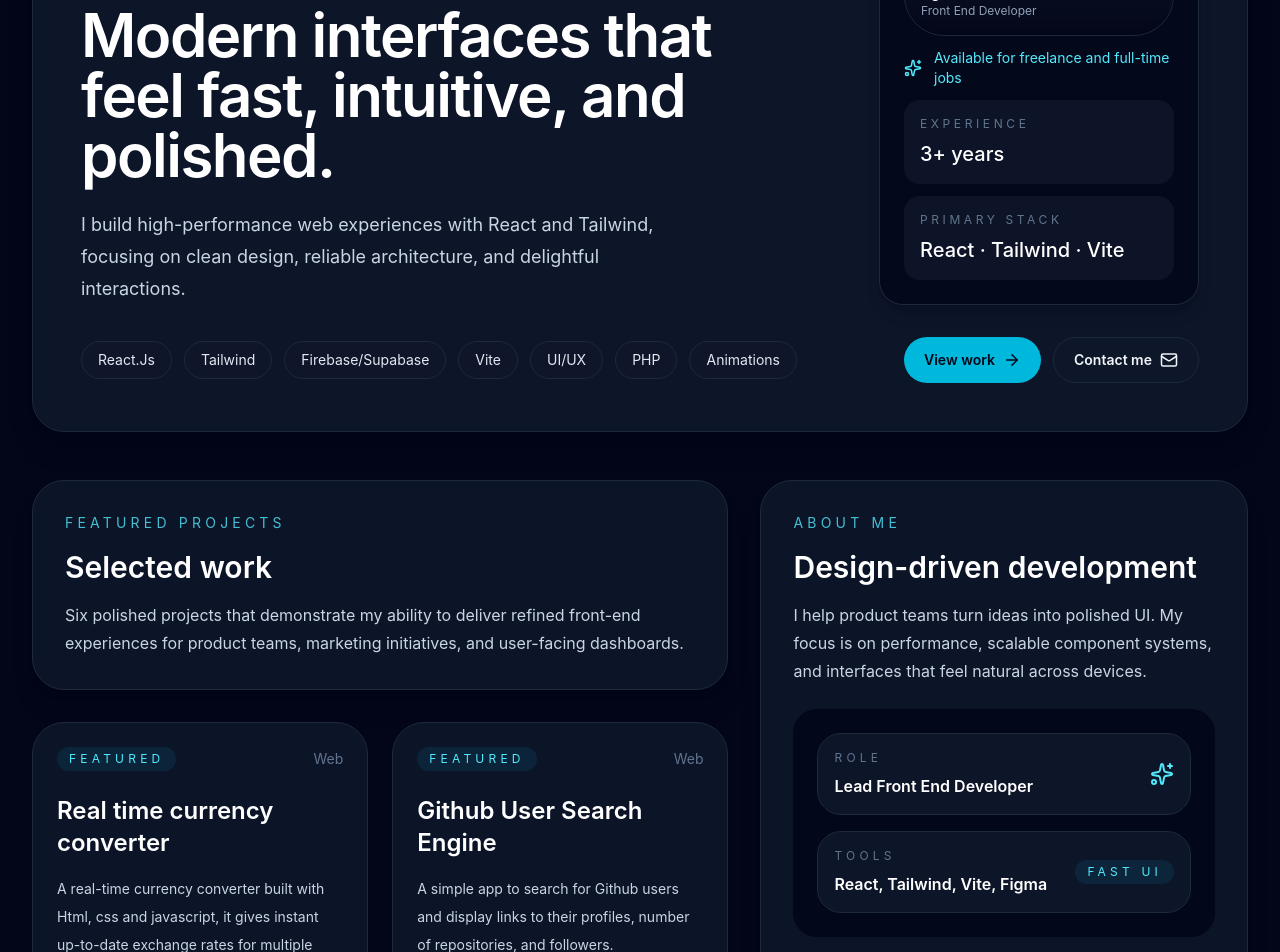
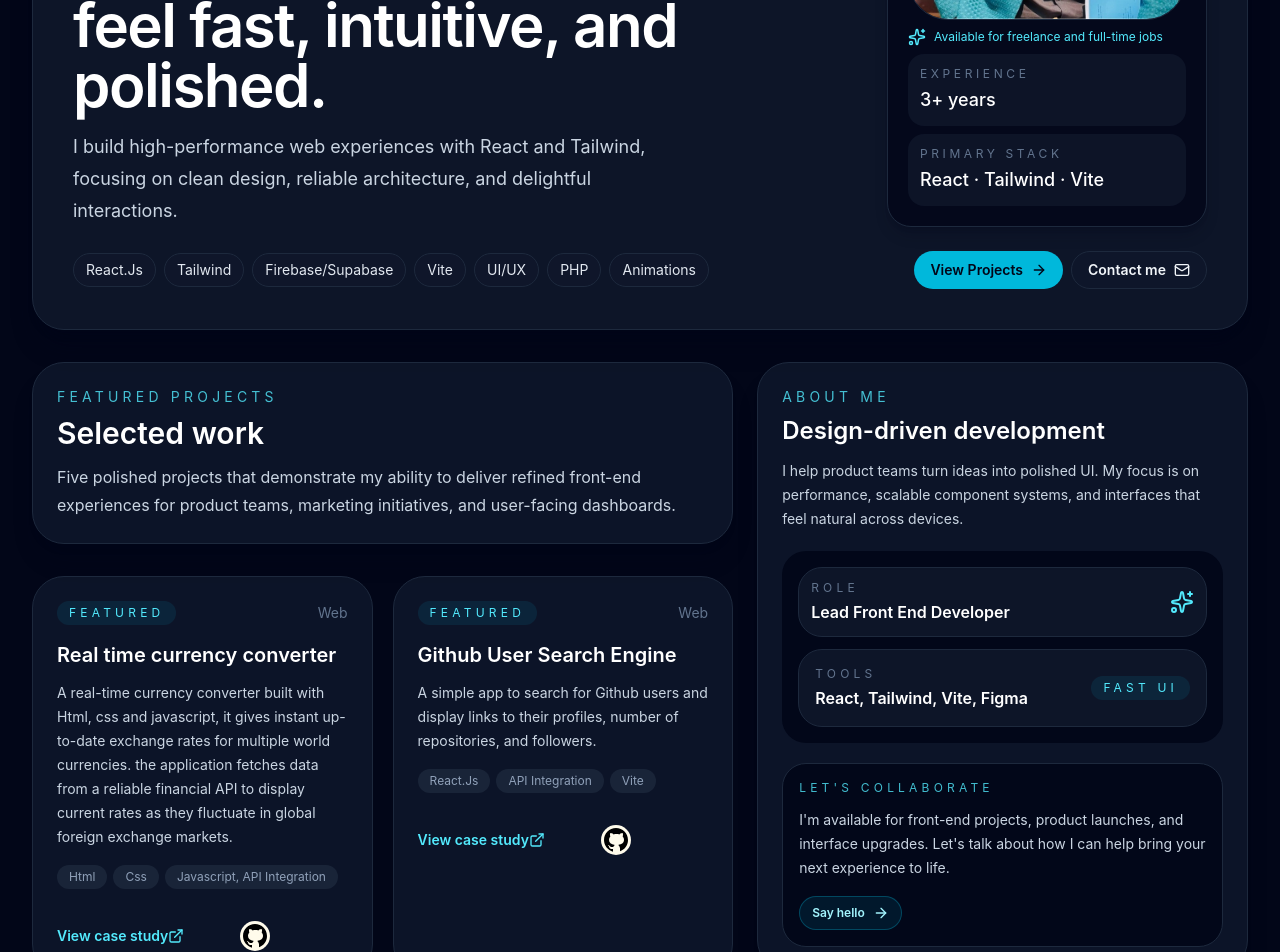
Before and after one commit to Aghahowa22/my-portfolio, a React (Vite) app: page / in a window 1280 px wide. Shown: the part 420-1372 px from the top of the page. Built offline with nearby package versions, Linux system fonts and the light colour scheme.

Commit message:
completed

```diff
--- a/src/App.jsx
+++ b/src/App.jsx
@@ -8,6 +8,8 @@ const projects = [
       "A real-time currency converter built with Html, css and javascript, it gives instant up-to-date exchange rates for multiple world currencies. the application fetches data from a reliable financial API to display current rates as they fluctuate in global foreign exchange markets.",
     tags: ["Html", "Css", "Javascript, API Integration"],
     link: "https://lucky-kataifi-725a98.netlify.app/",
+    githubLink:
+      "https://github.com/Aghahowa22/crypto_currency_converter_landing_page.git",
   },
   {
     title: "Github User Search Engine",
@@ -15,6 +17,8 @@ const projects = [
       "A simple app to search for Github users and display links to their profiles, number of repositories, and followers.",
     tags: ["React.Js", "API Integration", "Vite"],
     link: "https://effervescent-flan-f5b516.netlify.app/",
+    githubLink:
+      "https://github.com/Aghahowa22/Github_user_search_Engine-using-reactjs.git",
   },
   {
     title: "Quick Notes",
@@ -22,6 +26,7 @@ const projects = [
       "Real-time note-taking app with a clean interface and seamless synchronization that allows users to create accounts, track and jot down their ideals and daily activities, using firebase as authentication and database.",
     tags: ["Vite", "Tailwind", "Firebase Auth & Firestore"],
     link: "https://dazzling-cocada-0283fa.netlify.app/",
+    githubLink: "https://github.com/Aghahowa22/Quick_note.git",
   },
   {
     title: "Nigerian PAYE Tax Calculator",
@@ -29,6 +34,7 @@ const projects = [
       "A simple app to calculate Nigerian tax PAYE based on user input, user income, user income deductions, and current tax rates. the web application allows users to create accounts or sign in useing google authentication, and it also stores the user data in firebase firestore database.",
     tags: ["Vite", "Tailwind", "Firebase", "Google Auth & Firestore"],
     link: "https://taxpalprojects.netlify.app/",
+    githubLink: "https://github.com/Aghahowa22/Yuki-project.git",
   },
   {
     title: "Learning Management System",
@@ -42,60 +48,62 @@ const projects = [
       "Supabase storage",
     ],
     link: "https://spectacular-sherbet-2244f4.netlify.app/",
+    githubLink: "https://github.com/Aghahowa22/learn-flow.git",
   },
-
 ];
 
 function App() {
   return (
     <div className="min-h-screen bg-slate-950 text-slate-100">
-      <main className="mx-auto max-w-7xl px-6 py-10 lg:px-8 lg:py-14">
-        <header className="flex flex-col gap-8 rounded-4xl border border-slate-800 bg-slate-900/90 p-8 shadow-xl shadow-slate-950/40 lg:p-12">
+      <main className="mx-auto max-w-7xl px-6 py-8 lg:px-8 lg:py-10">
+        <header className="flex flex-col gap-6 rounded-4xl border border-slate-800 bg-slate-900/90 p-8 shadow-xl shadow-slate-950/40 lg:p-10">
           <div className="flex flex-col gap-6 lg:flex-row lg:items-end lg:justify-between">
             <div className="max-w-2xl">
               <p className="text-sm uppercase tracking-[0.35em] text-cyan-300/75">
                 Front End Developer
               </p>
-              <h1 className="mt-4 text-5xl font-semibold tracking-tight text-white sm:text-6xl">
+              <h1 className="mt-3 text-5xl font-semibold tracking-tight text-white sm:text-6xl">
                 Modern interfaces that feel fast, intuitive, and polished.
               </h1>
-              <p className="mt-6 max-w-xl text-lg leading-8 text-slate-300">
+              <p className="mt-4 max-w-xl text-lg leading-8 text-slate-300">
                 I build high-performance web experiences with React and
                 Tailwind, focusing on clean design, reliable architecture, and
                 delightful interactions.
               </p>
             </div>
 
-            <div className="grid gap-3 rounded-3xl border border-slate-800 bg-slate-950/80 p-6 text-sm text-slate-300 shadow-lg shadow-slate-950/20 sm:max-w-xs">
+            <div className="grid gap-2 rounded-3xl border border-slate-800 bg-slate-950/80 p-5 text-sm text-slate-300 shadow-lg shadow-slate-950/20 sm:max-w-xs">
               <div className="overflow-hidden rounded-[2.5rem] border border-slate-800 bg-slate-800/30">
                 <img
                   src="/portfolio image.jpeg"
                   alt="Profile photo"
-                  className="h-64 w-full object-cover object-center"
+                  className="h-full w-full object-cover object-center"
                 />
-                <div className="bg-linear-to-t from-slate-950/95 to-transparent px-4 py-4 text-left">
-                  <p className="text-sm font-semibold text-white">Aghahowa Edosa</p>
+                <div className="bg-linear-to-t from-slate-950/95 to-transparent px-3 py-3 text-left">
+                  <p className="text-sm font-semibold text-white">
+                    Aghahowa Edosa
+                  </p>
                   <p className="text-xs text-slate-400">Front End Developer</p>
                 </div>
               </div>
-              <div className="flex items-center gap-3 text-cyan-300">
-                <Sparkles size={20} />
+              <div className="flex items-center gap-2 text-cyan-300 text-xs">
+                <Sparkles size={18} />
                 <span>Available for freelance and full-time jobs</span>
               </div>
-              <div className="space-y-3">
-                <div className="rounded-2xl bg-slate-900/80 p-4">
+              <div className="space-y-2">
+                <div className="rounded-2xl bg-slate-900/80 p-3">
                   <p className="text-xs uppercase tracking-[0.3em] text-slate-500">
                     Experience
                   </p>
-                  <p className="mt-2 text-xl font-medium text-white">
+                  <p className="mt-1 text-lg font-medium text-white">
                     3+ years
                   </p>
                 </div>
-                <div className="rounded-2xl bg-slate-900/80 p-4">
+                <div className="rounded-2xl bg-slate-900/80 p-3">
                   <p className="text-xs uppercase tracking-[0.3em] text-slate-500">
                     Primary stack
                   </p>
-                  <p className="mt-2 text-xl font-medium text-white">
+                  <p className="mt-1 text-lg font-medium text-white">
                     React · Tailwind · Vite
                   </p>
                 </div>
@@ -103,8 +111,8 @@ function App() {
             </div>
           </div>
 
-          <div className="flex flex-col gap-4 sm:flex-row sm:items-center sm:justify-between">
-            <div className="flex flex-wrap gap-3">
+          <div className="flex flex-col gap-3 sm:flex-row sm:items-center sm:justify-between">
+            <div className="flex flex-wrap gap-2">
               {[
                 "React.Js",
                 "Tailwind",
@@ -116,46 +124,46 @@ function App() {
               ].map((skill) => (
                 <span
                   key={skill}
-                  className="rounded-full border border-slate-800 bg-slate-900/80 px-4 py-2 text-sm text-slate-200"
+                  className="rounded-full border border-slate-800 bg-slate-900/80 px-3 py-1.5 text-sm text-slate-200"
                 >
                   {skill}
                 </span>
               ))}
             </div>
-            <div className="flex flex-wrap gap-3">
+            <div className="flex flex-wrap gap-2">
               <a
                 href="#projects"
-                className="inline-flex items-center gap-2 rounded-full bg-cyan-500 px-5 py-3 text-sm font-semibold text-slate-950 transition hover:bg-cyan-400"
+                className="inline-flex items-center gap-2 rounded-full bg-cyan-500 px-4 py-2 text-sm font-semibold text-slate-950 transition hover:bg-cyan-400"
               >
-                View work <ArrowRight size={18} />
+                View Projects <ArrowRight size={16} />
               </a>
               <a
                 href="mailto:raymondedosa400@gmail.com"
-                className="inline-flex items-center gap-2 rounded-full border border-slate-800 bg-slate-900/90 px-5 py-3 text-sm font-semibold text-slate-100 transition hover:border-cyan-400"
+                className="inline-flex items-center gap-2 rounded-full border border-slate-800 bg-slate-900/90 px-4 py-2 text-sm font-semibold text-slate-100 transition hover:border-cyan-400"
               >
-                Contact me <Mail size={18} />
+                Contact me <Mail size={16} />
               </a>
             </div>
           </div>
         </header>
 
-        <section className="mt-12 grid gap-8 lg:grid-cols-[1fr_0.7fr] lg:items-start">
+        <section className="mt-8 grid gap-6 lg:grid-cols-[1fr_0.7fr] lg:items-start">
           <div className="space-y-8">
-            <div className="rounded-4xl border border-slate-800 bg-slate-900/85 p-8 shadow-xl shadow-slate-950/20">
+            <div className="rounded-4xl border border-slate-800 bg-slate-900/85 p-6 shadow-xl shadow-slate-950/20">
               <p className="text-sm uppercase tracking-[0.3em] text-cyan-300/80">
                 Featured projects
               </p>
-              <h2 className="mt-4 text-3xl font-semibold text-white">
+              <h2 className="mt-2 text-3xl font-semibold text-white">
                 Selected work
               </h2>
-              <p className="mt-4 text-base leading-7 text-slate-300">
-                Six polished projects that demonstrate my ability to deliver
+              <p className="mt-3 text-base leading-7 text-slate-300">
+                Five polished projects that demonstrate my ability to deliver
                 refined front-end experiences for product teams, marketing
                 initiatives, and user-facing dashboards.
               </p>
             </div>
 
-            <div id="projects" className="grid gap-6 sm:grid-cols-2">
+            <div id="projects" className="grid gap-5 xl:grid-cols-2 sm:grid-cols-2">
               {projects.map((project) => (
                 <article
                   key={project.title}
@@ -167,13 +175,13 @@ function App() {
                     </p>
                     <span className="text-sm text-slate-500">Web</span>
                   </div>
-                  <h3 className="mt-6 text-2xl font-semibold text-white">
+                  <h3 className="mt-4 text-xl font-semibold text-white">
                     {project.title}
                   </h3>
-                  <p className="mt-4 text-sm leading-7 text-slate-300">
+                  <p className="mt-3 text-sm leading-6 text-slate-300">
                     {project.description}
                   </p>
-                  <div className="mt-6 flex flex-wrap gap-2">
+                  <div className="mt-4 flex flex-wrap gap-1.5">
                     {project.tags.map((tag) => (
                       <span
                         key={tag}
@@ -183,39 +191,58 @@ function App() {
                       </span>
                     ))}
                   </div>
-                  <a
-                    href={project.link}
-                    className="mt-8 inline-flex items-center gap-2 text-sm font-semibold text-cyan-300 transition group-hover:text-cyan-200"
-                  >
-                    View case study <ExternalLink size={16} />
-                  </a>
+                  <div className="flex items-center  gap-10">
+                    <a
+                      href={project.link}
+                      className="mt-8 inline-flex items-center  text-sm font-semibold text-cyan-300 transition group-hover:text-cyan-200"
+                    >
+                      View case study <ExternalLink size={16} />
+                    </a>
+
+                      <a
+                        href={project.githubLink}
+                        className="ml-4 mt-8 inline-flex  items-center gap-2 text-sm font-semibold text-cyan-300 transition group-hover:text-cyan-200"
+                      >
+                        <svg
+                          className="bg-amber-50 rounded-full "
+                          xmlns="http://www.w3.org/2000/svg"
+                          x="0px"
+                          y="0px"
+                          width="30"
+                          height="30"
+                          viewBox="0 0 30 30"
+                        >
+                          <path d="M15,3C8.373,3,3,8.373,3,15c0,5.623,3.872,10.328,9.092,11.63C12.036,26.468,12,26.28,12,26.047v-2.051 c-0.487,0-1.303,0-1.508,0c-0.821,0-1.551-0.353-1.905-1.009c-0.393-0.729-0.461-1.844-1.435-2.526 c-0.289-0.227-0.069-0.486,0.264-0.451c0.615,0.174,1.125,0.596,1.605,1.222c0.478,0.627,0.703,0.769,1.596,0.769 c0.433,0,1.081-0.025,1.691-0.121c0.328-0.833,0.895-1.6,1.588-1.962c-3.996-0.411-5.903-2.399-5.903-5.098 c0-1.162,0.495-2.286,1.336-3.233C9.053,10.647,8.706,8.73,9.435,8c1.798,0,2.885,1.166,3.146,1.481C13.477,9.174,14.461,9,15.495,9 c1.036,0,2.024,0.174,2.922,0.483C18.675,9.17,19.763,8,21.565,8c0.732,0.731,0.381,2.656,0.102,3.594 c0.836,0.945,1.328,2.066,1.328,3.226c0,2.697-1.904,4.684-5.894,5.097C18.199,20.49,19,22.1,19,23.313v2.734 c0,0.104-0.023,0.179-0.035,0.268C23.641,24.676,27,20.236,27,15C27,8.373,21.627,3,15,3z"></path>
+                        </svg>
+                      </a>
+                  </div>
                 </article>
               ))}
             </div>
           </div>
 
-          <aside className="space-y-6 rounded-4xl border border-slate-800 bg-slate-900/85 p-8 shadow-xl shadow-slate-950/20">
+          <aside className="space-y-5 rounded-4xl border border-slate-800 bg-slate-900/85 p-6 shadow-xl shadow-slate-950/20">
             <div>
               <p className="text-sm uppercase tracking-[0.3em] text-cyan-300/80">
                 About me
               </p>
-              <h2 className="mt-4 text-3xl font-semibold text-white">
+              <h2 className="mt-2 text-2xl font-semibold text-white">
                 Design-driven development
               </h2>
-              <p className="mt-4 text-base leading-7 text-slate-300">
+              <p className="mt-3 text-sm leading-6 text-slate-300">
                 I help product teams turn ideas into polished UI. My focus is on
                 performance, scalable component systems, and interfaces that
                 feel natural across devices.
               </p>
             </div>
 
-            <div className="grid gap-4 rounded-3xl bg-slate-950/90 p-6">
-              <div className="flex items-center justify-between rounded-3xl border border-slate-800 bg-slate-900/90 p-4">
+            <div className="grid gap-3 rounded-3xl bg-slate-950/90 p-4">
+              <div className="flex items-center justify-between rounded-3xl border border-slate-800 bg-slate-900/90 p-3">
                 <div>
                   <p className="text-xs uppercase tracking-[0.35em] text-slate-500">
                     Role
                   </p>
-                  <p className="mt-2 font-semibold text-white">
+                  <p className="mt-1 font-semibold text-white">
                     Lead Front End Developer
                   </p>
                 </div>
@@ -226,7 +253,7 @@ function App() {
                   <p className="text-xs uppercase tracking-[0.35em] text-slate-500">
                     Tools
                   </p>
-                  <p className="mt-2 font-semibold text-white">
+                  <p className="mt-1 font-semibold text-white">
                     React, Tailwind, Vite, Figma
                   </p>
                 </div>
@@ -236,18 +263,18 @@ function App() {
               </div>
             </div>
 
-            <div className="rounded-3xl border border-slate-800 bg-slate-950/90 p-6 text-sm text-slate-300">
+            <div className="rounded-3xl border border-slate-800 bg-slate-950/90 p-4 text-sm text-slate-300">
               <p className="text-xs uppercase tracking-[0.35em] text-cyan-300/80">
-                Let’s collaborate
+                Let's collaborate
               </p>
-              <p className="mt-4 leading-7 text-slate-300">
-                I’m available for front-end projects, product launches, and
-                interface upgrades. Let’s talk about how I can help bring your
+              <p className="mt-3 leading-6 text-slate-300">
+                I'm available for front-end projects, product launches, and
+                interface upgrades. Let's talk about how I can help bring your
                 next experience to life.
               </p>
               <a
                 href="mailto:raymondedosa400@gmail.com"
-                className="mt-6 inline-flex items-center gap-2 rounded-full border border-cyan-500/30 bg-cyan-500/10 px-4 py-3 text-sm font-semibold text-cyan-200 transition hover:bg-cyan-500/20"
+                className="mt-4 inline-flex items-center gap-2 rounded-full border border-cyan-500/30 bg-cyan-500/10 px-3 py-2 text-xs font-semibold text-cyan-200 transition hover:bg-cyan-500/20"
               >
                 Say hello <ArrowRight size={16} />
               </a>
```
Also changed, not shown: public/profile.svg (deleted).
